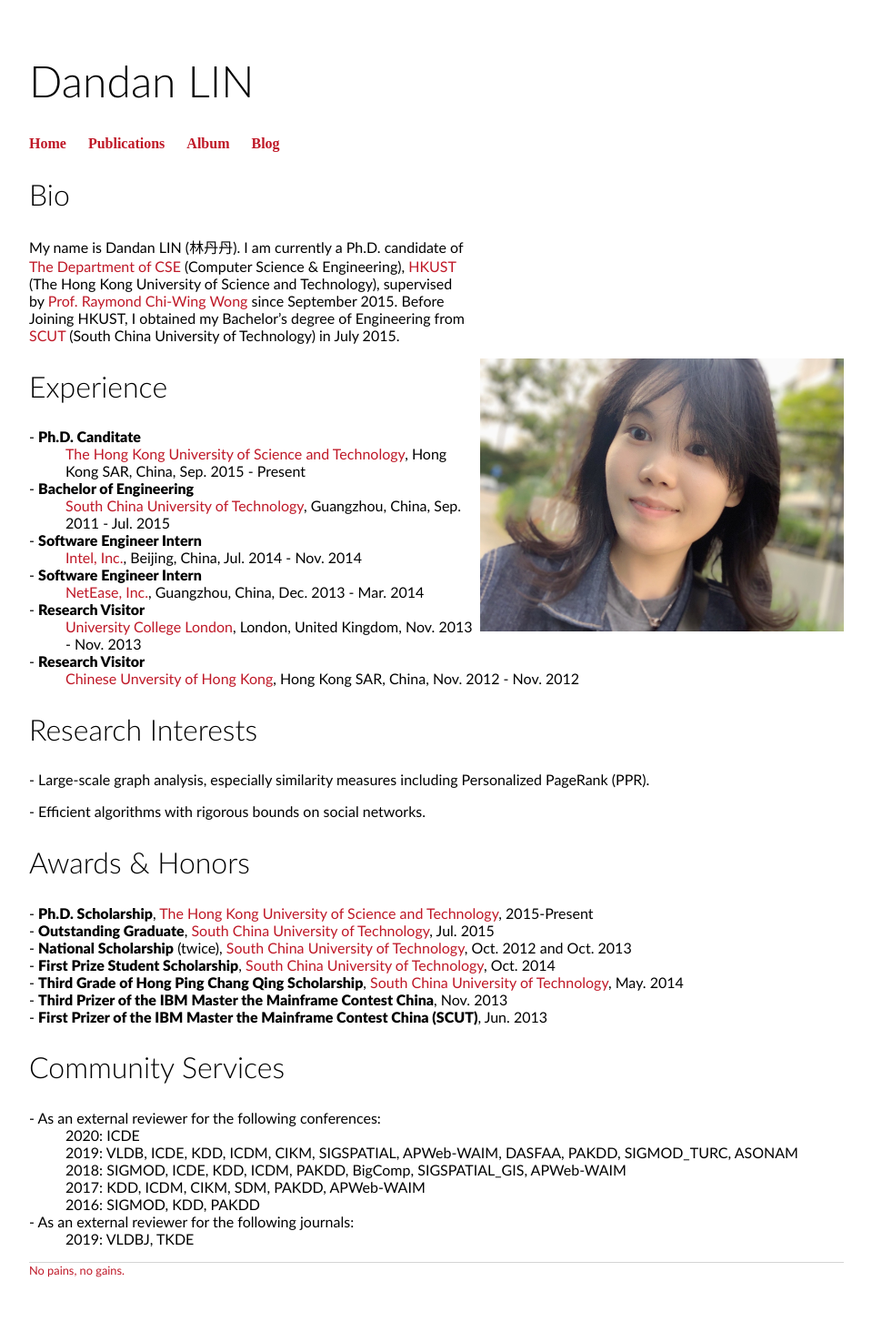
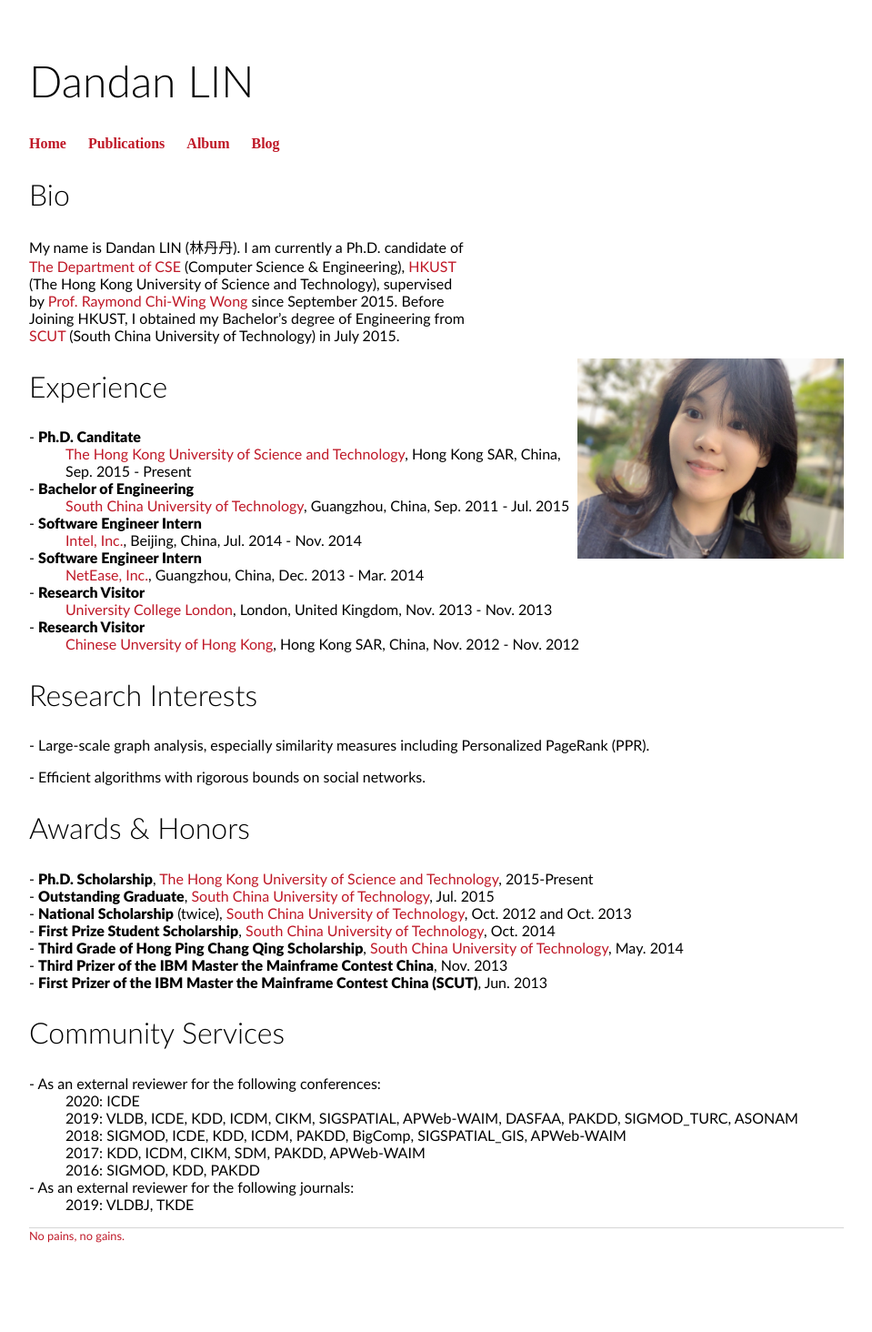
Before and after one commit to 2danlin/2danlin.github.io, a Jekyll site: the page built from index.html, in a window 1280 px wide. Shown: the whole page at 91% size, without its empty margins (160-1119 px from the left). Built offline with Jekyll 4.4.1, drawn with Linux system fonts in a browser that asks for light colours; after the commit the page ends 1426 px from its top, so only the background shows below that.

Commit message:
Update index.html

```diff
--- a/index.html
+++ b/index.html
@@ -12,7 +12,7 @@
 		Before Joining HKUST, I obtained my Bachelor’s degree of Engineering from <a href="https://www.scut.edu.cn/new/">SCUT</a> (South China University of Technology) in July 2015.
 
 	</p>
-	<img src="/img/home_img.jpeg" style="width:400px;" align='right'/>
+	<img src="/img/home_img.jpeg" style="height:220px;" align='right'/>
 </div><!-- /.blurb -->
 
 <div class="blurb">
```
